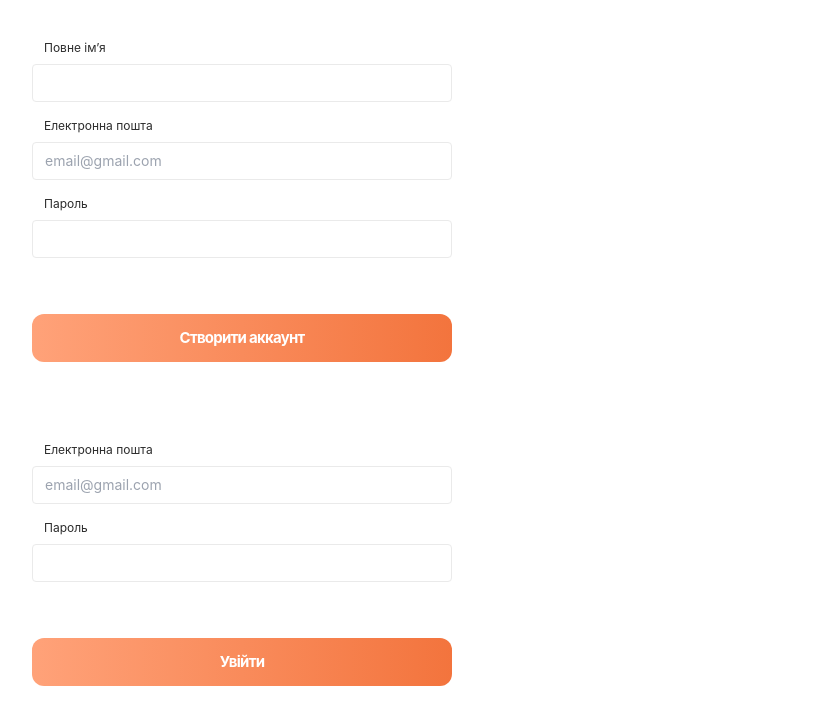
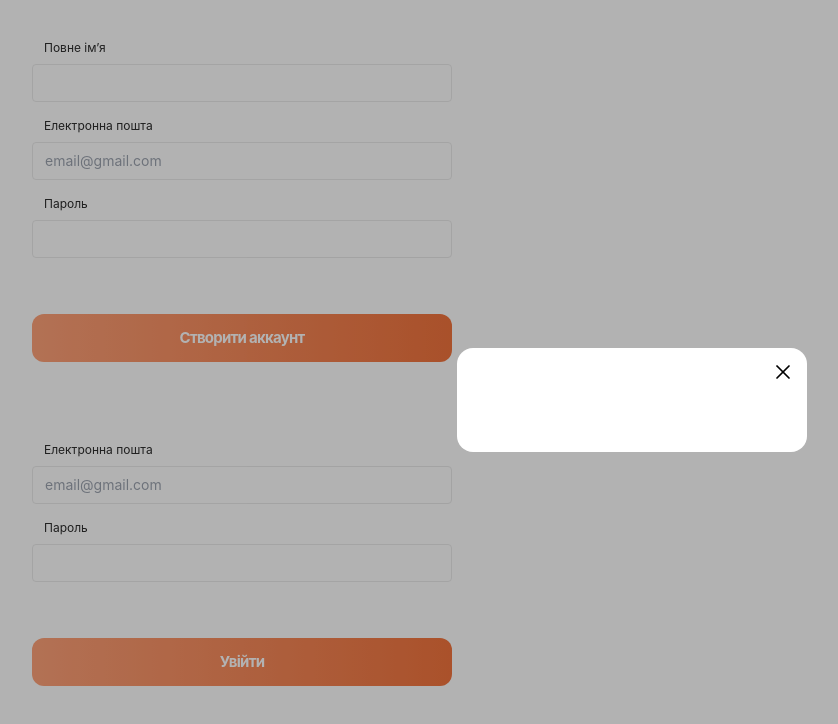
Before and after one commit to Natalia-Kalashnikova/it-traveler, a Vue app: page / in a window 1280 px wide. Shown: the top 724 px of the page, without its empty margins (8-846 px from the left). Built offline with nearby package versions, Linux system fonts and the light colour scheme.

Commit message:
Add IModal

```diff
--- a/src/App.vue
+++ b/src/App.vue
@@ -1,6 +1,7 @@
 <script setup>
 import LoginForm from './components/Auth/LoginForm/LoginForm.vue';
 import RegistrationForm from './components/Auth/RegistrationForm/RegistrationForm.vue';
+import IModal from './components/IModal/IModal.vue';
 
 // import HomepageView from './views/HomepageView.vue';
 // import FavoritePlaces from './components/FavoritePlaces/FavoritePlaces.vue';
@@ -14,4 +15,5 @@
   </div> -->
   <RegistrationForm @submit="console.log" />
   <LoginForm @submit="console.log" />
+  <IModal />
 </template>
--- /dev/null
+++ b/src/components/IModal/IModal.vue
@@ -0,0 +1,13 @@
+<script setup>
+ import CrossIcon from '../icons/CrossIcon.vue'
+ </script>
+
+ <template>
+   <div class="flex w-full h-full fixed top-0 left-0 overflow-auto bg-[rgba(0,0,0,0.3)]">
+     <div class="relative bg-white min-w-[350px] m-auto text-black rounded-2xl p-10">
+       <button>
+         <CrossIcon class="absolute right-3 top-3 w-6 h-6" />
+       </button>
+     </div>
+   </div>
+ </template>
--- /dev/null
+++ b/src/components/icons/CrossIcon.vue
@@ -0,0 +1,13 @@
+<template>
+  <svg
+     xmlns="http://www.w3.org/2000/svg"
+     width="28"
+     height="28"
+     viewBox="0 0 28 28"
+     fill="none"
+     stroke="currentColor"
+   >
+     <path d="M21 7L7 21" stroke-width="2" stroke-linecap="round" stroke-linejoin="round" />
+     <path d="M7 7L21 21" stroke-width="2" stroke-linecap="round" stroke-linejoin="round" />
+   </svg>
+</template>
```
